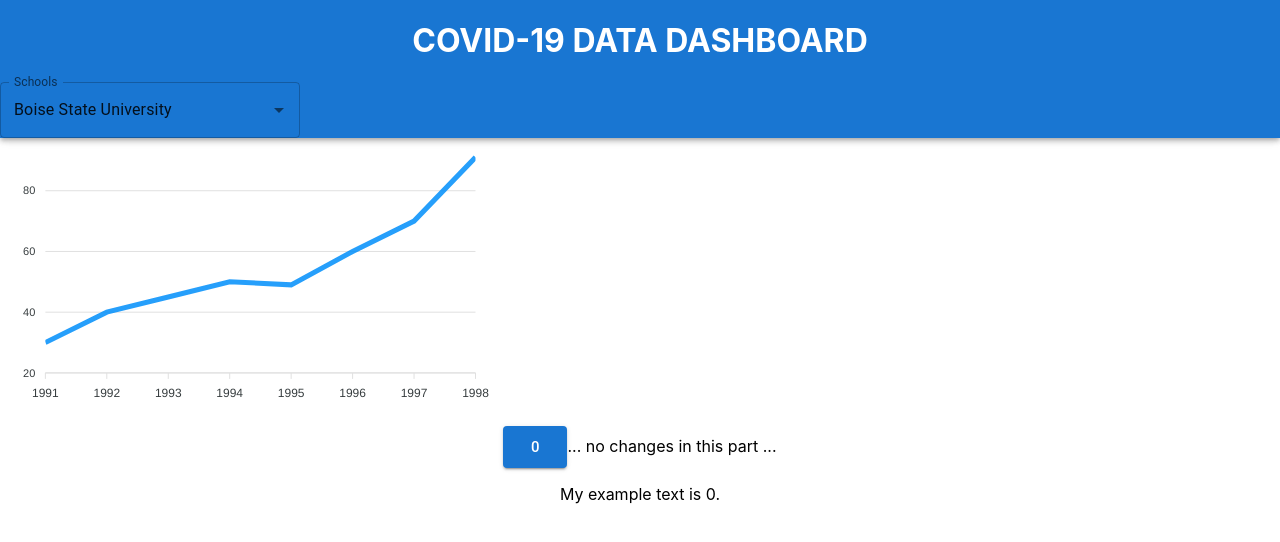
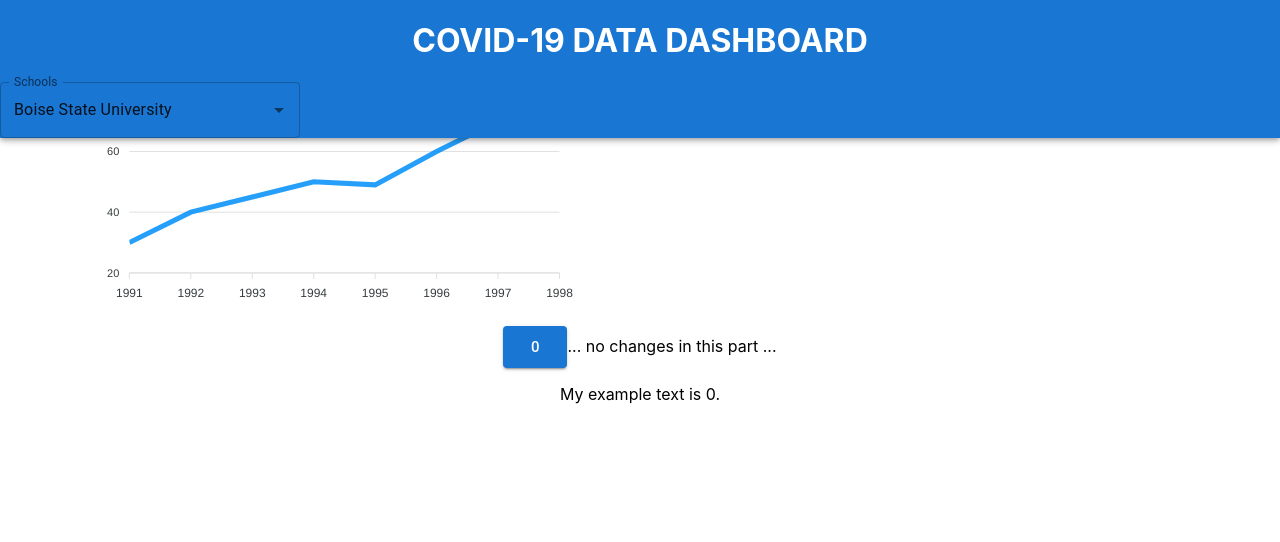
Before and after one commit to KSchmitt-01/Covid-Data-Dashboard, a React (Create React App) app in the folder front-end/: page / in a window 1280 px wide. Shown: the top 542 px of the page. Built offline with nearby package versions, Linux system fonts and the light colour scheme; no server answers.

Commit message:
Use DashboardView

```diff
--- a/front-end/src/App.js
+++ b/front-end/src/App.js
@@ -1,9 +1,8 @@
 import React, { useState, useEffect } from 'react';
 import './App.css';
 import Button from '@mui/material/Button'
-import DashboardHeader from './components/header/DashboardHeader'
-import Welcome from './components/Welcome'
-import SemiDoughnut from './components/graphs/SemiDoughnut';
+import DashboardView from './components/DashboardView';
+
 
 function App() {
   const [currentTime, setCurrentTime] = useState(0);
@@ -17,11 +16,7 @@ function App() {
   return (
     <div className="App">
       {/* This should just be <DashboardView/> at the end of the project!!! */}
-      <DashboardHeader/>
-      <div class="main">
-        <Welcome/>
-        <SemiDoughnut/>
-      </div>
+      <DashboardView/>
       <div>
         <Button variant="contained" color="primary" size="large">
             {currentTime}
--- a/front-end/src/components/DashboardView.jsx
+++ b/front-end/src/components/DashboardView.jsx
@@ -0,0 +1,18 @@
+import React from 'react';
+import DashboardHeader from './header/DashboardHeader'
+import Welcome from './Welcome'
+import SemiDoughnut from './graphs/SemiDoughnut';
+import PageContainer from './PageContainer';
+
+function DashboardView() {
+ //javascript logic goes here
+  return (
+    <PageContainer className="flex-container space-around">
+        <DashboardHeader/>
+        <Welcome/>
+        <SemiDoughnut/>
+    </PageContainer>
+  );
+}
+
+export default DashboardView;
--- /dev/null
+++ b/front-end/src/components/PageContainer.jsx
@@ -0,0 +1,23 @@
+import React from 'react';
+import { makeStyles } from '@material-ui/core';
+
+const useStyles = makeStyles({
+  root: {
+    display: 'flex',
+    paddingLeft: '20px',
+    margin: '0 5% 0 5%',
+    height: '100%',
+  },
+});
+
+function PageContainer({ className, children, ...rest }) {
+  const classes = useStyles();
+  const additionalClass = (className) || '';
+  return (
+    <div className={`${classes.root} ${additionalClass}`} {...rest}>
+      {children}
+    </div>
+  );
+}
+
+export default PageContainer;
```
